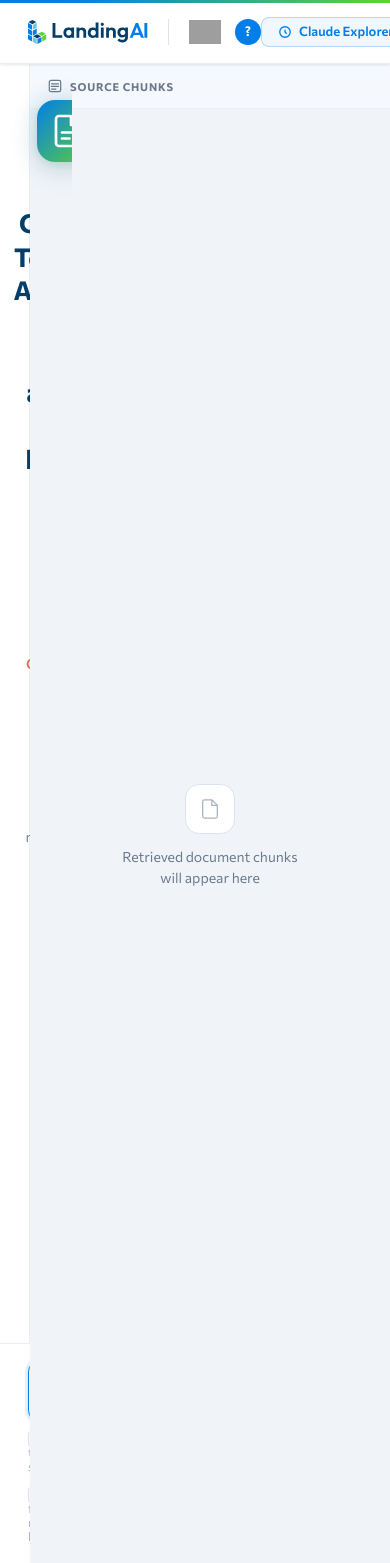
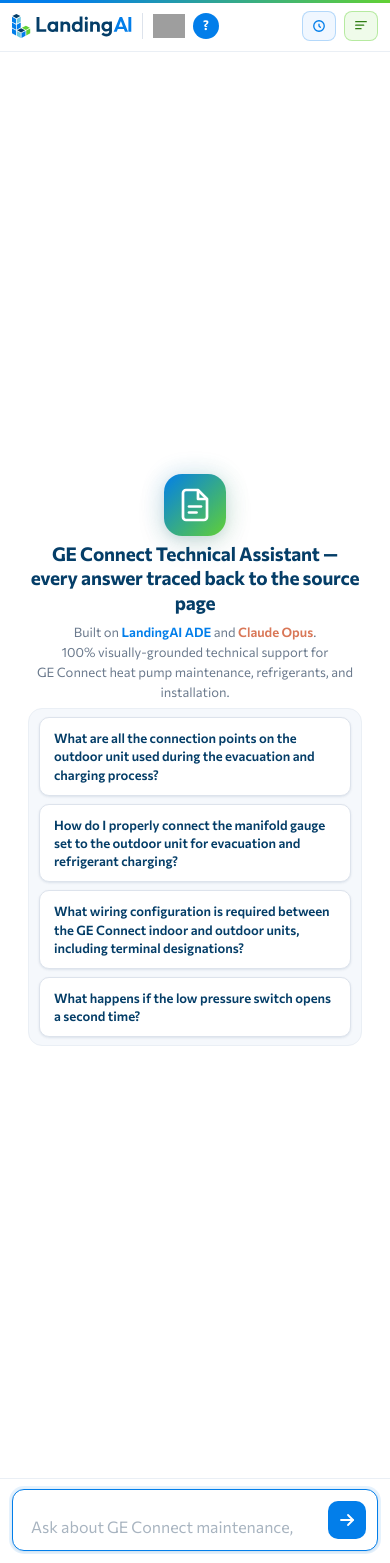
Before and after one commit to tnork/industrial-rag, a Flask app: page / in a window 390 px wide. Run offline with Flask 3, Linux system fonts and the light colour scheme; some libraries are stand-ins or nearby versions; grey boxes are pictures that could not be loaded.

Commit message:
Add mobile responsiveness to web UI
- Sidebar hidden by default on mobile; opens as full-screen overlay via Sources toggle button in chat toolbar
- Nav button text labels hidden on mobile (icon-only); status tag hidden
- Header, welcome, messages, input bar all compressed for small screens
- 16px textarea font prevents iOS auto-zoom
- Sources overlay has a close (×) button in sidebar header
- Desktop layout unchanged

Co-Authored-By: Claude Sonnet 4.6 <noreply@anthropic.com>

```diff
--- a/templates/index.html
+++ b/templates/index.html
@@ -559,6 +559,68 @@
     .lb-info { position: fixed; bottom: 44px; left: 50%; transform: translateX(-50%); display: flex; flex-direction: column; align-items: center; gap: 4px; pointer-events: none; background: rgba(0,0,0,0.45); border-radius: 16px; padding: 6px 16px 7px; backdrop-filter: blur(6px); }
     .lb-doc-name { color: rgba(255,255,255,0.92); font-size: 12px; font-family: var(--font); font-weight: 600; max-width: 60vw; overflow: hidden; text-overflow: ellipsis; white-space: nowrap; text-align: center; }
     .lb-page { color: rgba(255,255,255,0.7); font-size: 10.5px; font-family: var(--font); font-weight: 600; letter-spacing: 0.07em; text-transform: uppercase; white-space: nowrap; }
+
+    /* ── Mobile-only elements (hidden on desktop) ─────────────────────── */
+    .sources-toggle-btn {
+      display: none; align-items: center; gap: 6px; margin-left: auto; flex-shrink: 0;
+      padding: 6px 12px; border-radius: 8px; cursor: pointer; font-family: inherit;
+      font-size: 13px; font-weight: 600; color: var(--blue);
+      background: var(--blue-pale); border: 1.5px solid rgba(2,126,234,0.25);
+      transition: all 0.15s;
+    }
+    .sources-toggle-btn:hover { background: var(--blue-light); border-color: var(--blue); }
+    .side-close-btn {
+      display: none; align-items: center; justify-content: center;
+      margin-left: auto; width: 28px; height: 28px; border-radius: 50%;
+      border: none; background: var(--bg-mid); color: var(--muted);
+      font-size: 18px; cursor: pointer; transition: background 0.15s; flex-shrink: 0;
+    }
+    .side-close-btn:hover { background: var(--border); }
+
+    /* ── Mobile responsive ────────────────────────────────────────────── */
+    @media (max-width: 768px) {
+      header { height: 52px; padding: 0 12px; }
+      .h-div { margin: 0 10px; }
+      .claude-lbl { display: none; }
+      .status-tag { display: none; }
+      .header-right { gap: 6px; }
+      .nav-btn { padding: 7px 9px; gap: 4px; }
+      .nav-text { display: none; }
+      .help-btn { margin-left: 8px; }
+
+      .main { position: relative; }
+      .chat-panel { border-right: none; }
+
+      /* sidebar hidden by default on mobile; overlay when .mobile-open */
+      .side {
+        display: none;
+        position: fixed; inset: 0; z-index: 300;
+        width: 100%; flex-direction: column;
+      }
+      .side.mobile-open { display: flex; }
+      .side-close-btn { display: flex; }
+
+      /* welcome screen */
+      .welcome { padding: 8px 14px 14px; gap: 6px; }
+      .welcome h2 { font-size: 19px; letter-spacing: -0.2px; }
+      .welcome p { font-size: 13px; }
+      .chips-wrap { padding: 8px 10px; }
+      .chips { grid-template-columns: 1fr; }
+      .chip { padding: 11px 14px; font-size: 13px; }
+
+      /* messages */
+      .messages { padding: 14px 14px 18px; gap: 18px; }
+      .user .bubble { font-size: 14px; padding: 10px 14px; }
+      .assistant .text { font-size: 14px; }
+
+      /* input bar */
+      .input-bar { padding: 10px 12px 12px; }
+      .input-hint { display: none; }
+      #question { font-size: 16px; } /* prevent iOS auto-zoom */
+
+      /* toolbar sources toggle */
+      .sources-toggle-btn { display: flex; }
+    }
   </style>
 </head>
 <body>
@@ -604,13 +666,13 @@
             <path d="M8 2C4.686 2 2 4.686 2 8s2.686 6 6 6 6-2.686 6-6-2.686-6-6-6z" stroke="#027eea" stroke-width="1.5"/>
             <path d="M8 6v2l1.5 1.5" stroke="#027eea" stroke-width="1.5" stroke-linecap="round"/>
           </svg>
-          Claude Explorer
+          <span class="nav-text">Claude Explorer</span>
         </button>
         <button class="nav-btn nav-btn-docs" onclick="openDocViewer()">
           <svg width="14" height="14" viewBox="0 0 16 16" fill="none">
             <path d="M2 3h12M2 7h9M2 11h6" stroke="#2e7d12" stroke-width="1.6" stroke-linecap="round"/>
           </svg>
-          Original Doc Viewer
+          <span class="nav-text">Original Doc Viewer</span>
         </button>
       </div>
       <div class="status-tag">
@@ -633,6 +695,13 @@
           New question
         </button>
         <span class="toolbar-title" id="toolbar-title"></span>
+        <button class="sources-toggle-btn" id="sources-toggle-btn" onclick="openSources()">
+          <svg width="14" height="14" viewBox="0 0 16 16" fill="none">
+            <rect x="1.5" y="1.5" width="13" height="13" rx="2" stroke="currentColor" stroke-width="1.4"/>
+            <path d="M4 5.5h8M4 8.5h8M4 11.5h5" stroke="currentColor" stroke-width="1.4" stroke-linecap="round"/>
+          </svg>
+          Sources <span id="sources-toggle-count"></span>
+        </button>
       </div>
 
       <div class="messages" id="messages">
@@ -682,6 +751,7 @@
         </svg>
         <span class="side-lbl">Source Chunks</span>
         <span class="cnt-badge" id="cnt-badge"></span>
+        <button class="side-close-btn" onclick="closeSources()">&times;</button>
       </div>
       <div class="side-list" id="side-list">
         <div class="side-empty" id="side-empty">
@@ -884,6 +954,16 @@
       <p>${loading ? "Retrieving chunks\u2026" : "Retrieved document chunks<br>will appear here"}</p>
     </div>`;
     document.getElementById("cnt-badge").style.display = "none";
+    const tc = document.getElementById("sources-toggle-count");
+    if (tc) tc.textContent = "";
+    closeSources();
+  }
+
+  function openSources() {
+    document.querySelector(".side").classList.add("mobile-open");
+  }
+  function closeSources() {
+    document.querySelector(".side").classList.remove("mobile-open");
   }
 
   function renderSources(sources) {
@@ -901,6 +981,9 @@
     const b = document.getElementById("cnt-badge");
     b.textContent = sources.length;
     b.style.display = "inline";
+
+    const tc = document.getElementById("sources-toggle-count");
+    if (tc) tc.textContent = `(${sources.length})`;
 
     lbImgs = sources.filter(s => s.image_url).map(s => ({ url: s.image_url, page: s.page, doc: s.doc }));
 
```
